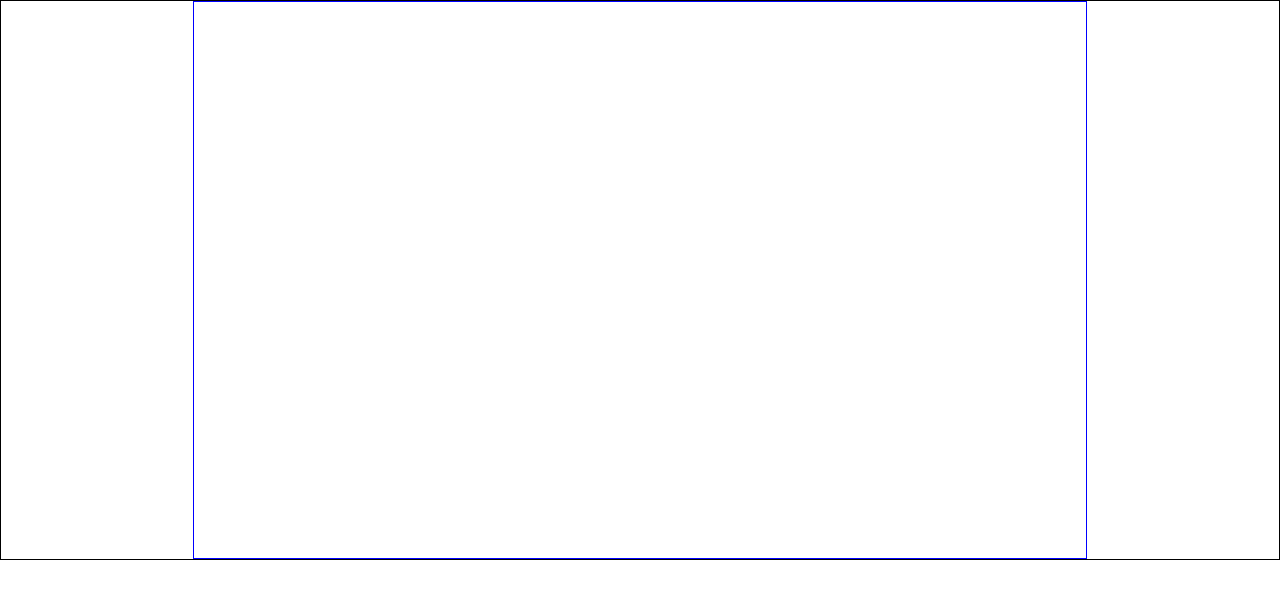
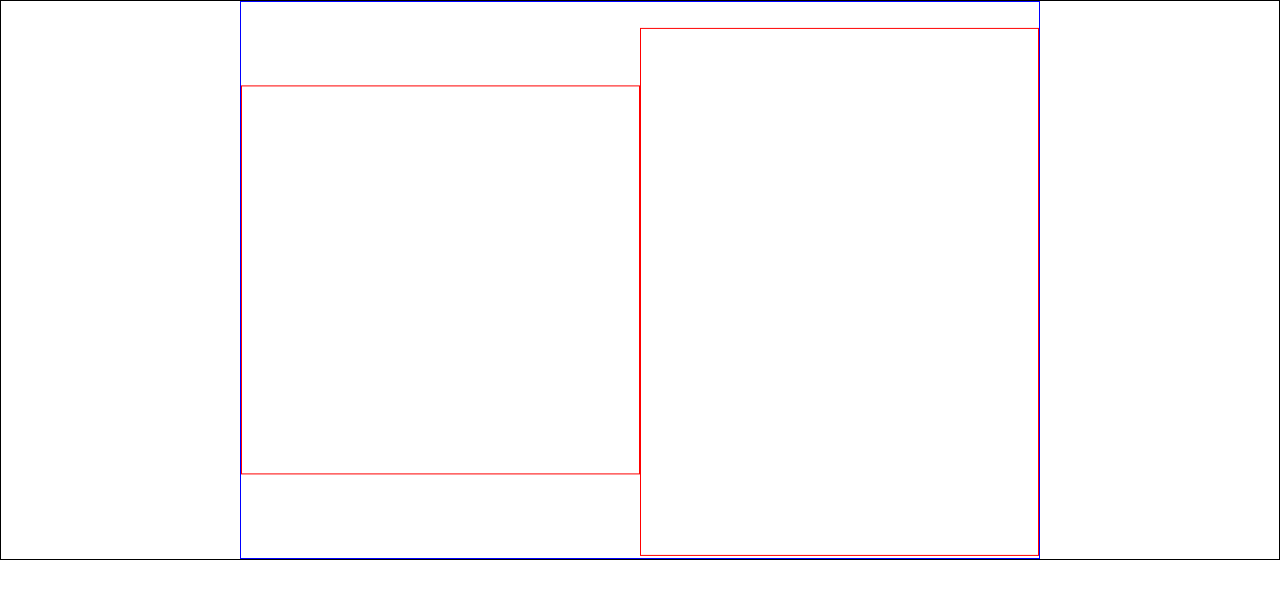
Before and after one commit to alelax/hubspot-replica, a plain HTML site: page index.html in a window 1280 px wide. Drawn offline with Linux system fonts and the light colour scheme.

Commit message:
Structure of the first row with horizontal content

```diff
--- a/index.html
+++ b/index.html
@@ -10,10 +10,10 @@
           <main>
                 <section class="wrapper">
                       <div class="row-content">
-                            <div class="text">
+                            <div class="text horizontal">
 
                             </div>
-                            <div class="image">
+                            <div id="darlingastronaute" class="image horizontal">
 
                             </div>
                       </div>
--- a/style.css
+++ b/style.css
@@ -8,13 +8,27 @@
   height: 70vh;
   border: 1px solid black;
 }
-.row-content{
-  width: 70%;
+.wrapper .row-content {
+  width: 800px;
   height: 100%;
   margin: auto;
   border: 1px solid blue;
+  position: relative;
 }
-.text{
+.horizontal {
+  float: left;
+  display: inline-block;
+  position: relative;
+  top: calc(100% / 2);
+  transform: translateY(-50%);
+}
+.text, .image {
   width: 50%;
-  height:
+  height: 70%;
+  border: 1px solid red;
 }
+.row-content #darlingastronaute {
+  height: 95%;
+  width: 50%;
+  margin-top: 1.5%;
+}
```
